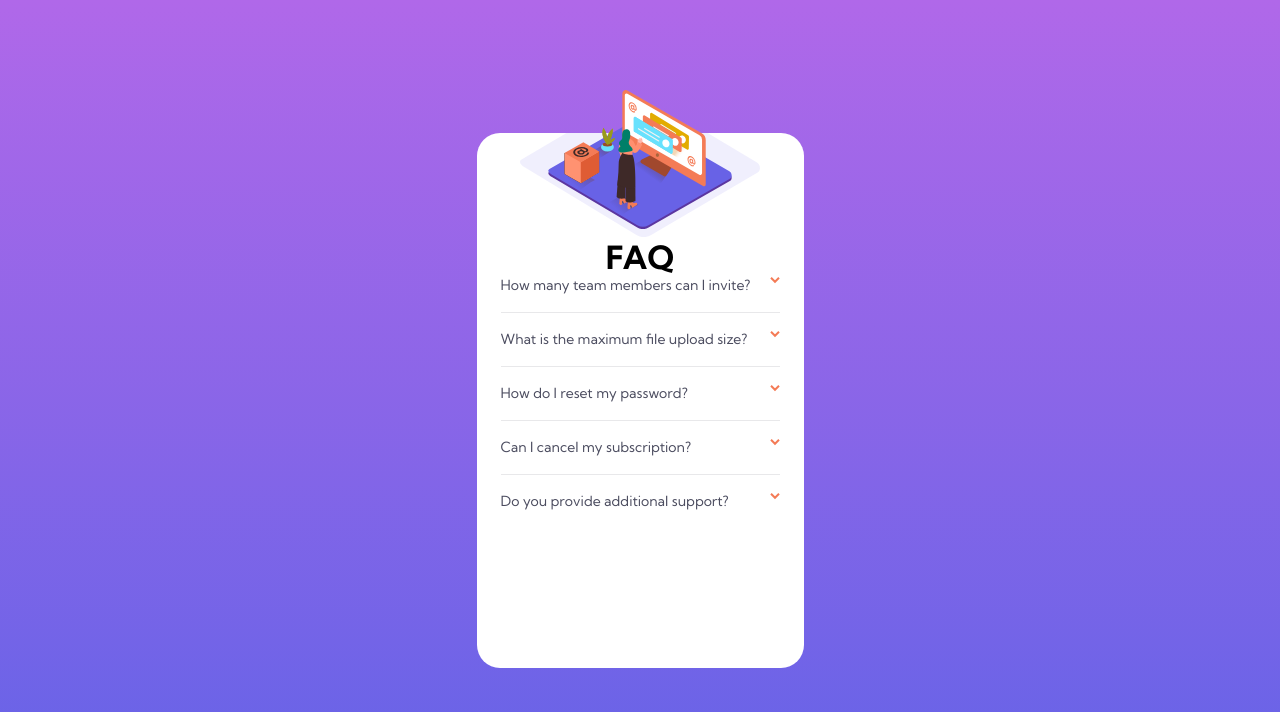
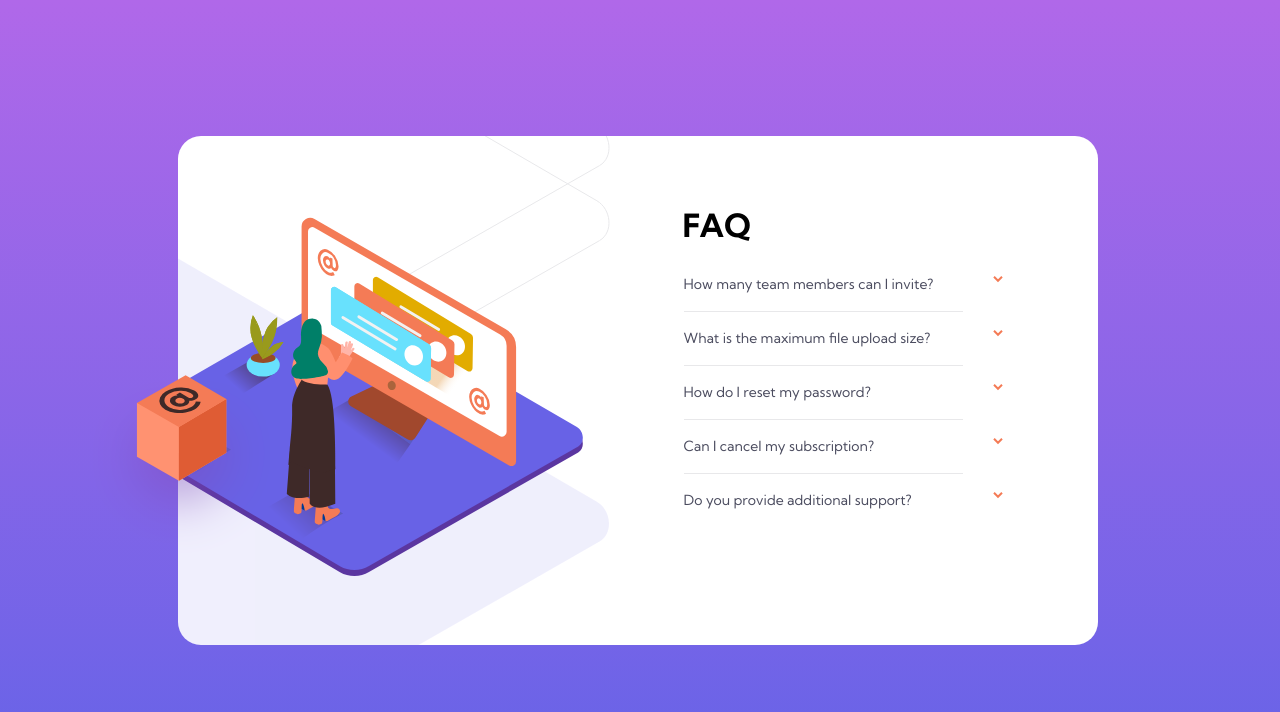
Before and after one commit to badujgenti/faq-accordion-card, a plain HTML site: page index.html in a window 1280 px wide. Drawn offline with Linux system fonts and the light colour scheme.

Commit message:
made desktop version

```diff
--- a/index.html
+++ b/index.html
@@ -10,9 +10,17 @@
       <!-- Feel free to remove these styles or customize in your own stylesheet 👍 -->
    </head>
    <body>
-      <div class="white-box">
-      <img class="bottom-pic" src="/images/bg-pattern-mobile.svg" >
-      <img class="main-pic" src="/images/illustration-woman-online-mobile.svg">
+     <img class="box-pic-desktop" src="/images/illustration-box-desktop.svg">
+     <div class="white-box">
+       <div>
+         <img class="line-pic1" src="/images/Path Copy 3.svg">
+          <img class="line-pic2" src="/images/Path Copy 3.svg">
+          <img class="bottom-pic" src="/images/bg-pattern-mobile.svg" >
+          <img class="bottom-pic-desktop" src="/images/bg-pattern-desktop.svg">
+          <img class="main-pic" src="/images/illustration-woman-online-mobile.svg">
+          <img class="main-pic-desktop" src="/images/illustration-woman-online-desktop.svg">
+    </div>
+      <div>
       <h1 class="header">FAQ</h1>
       <div class="question-box">
          <div class="each-box">
@@ -34,7 +42,7 @@
           <div class="for-arrow">
          <button class="accordion">What is the maximum file upload size? </button>
 
-         <svg width="10" height="7" xmlns="http://www.w3.org/2000/svg">
+         <svg  width="10" height="7" xmlns="http://www.w3.org/2000/svg">
           <path d="M1 .799l4 4 4-4" stroke="#F47B56" stroke-width="2" fill="none" fill-rule="evenodd"/>
        </svg>
 
@@ -84,6 +92,7 @@
          </div>
       </div>
       </div>
+    </div>
       </div>
       <script src="main.js"> </script>
    </body>
--- a/main.css
+++ b/main.css
@@ -54,7 +54,22 @@ body{
     height: 139px;
     width: 236px;
     position: absolute;
-    top: 90px;
+    transform: translate(-236px, -56px);
+}
+.bottom-pic-desktop{
+    display: none;
+}
+.main-pic-desktop{
+    display: none;
+}
+.box-pic-desktop{
+    display: none;
+}
+.line-pic1{
+    display: none;
+}
+.line-pic2{
+    display: none;
 }
 
 .header{
@@ -62,6 +77,7 @@ body{
     font-size: 32px;
     font-weight: 700;
     line-height: 40px;
+    margin: 28px 130px 40px;
 
 }
 .paragraph{
@@ -86,3 +102,63 @@ body{
     display: flex;
     justify-content: space-between;
 }
+
+
+@media screen and (min-width: 1000px){
+    .white-box{
+
+        display: flex;
+        transform: translate(-98px, -10px);
+        height: 509px;
+        width: 920px;
+        left: 0px;
+        top: 0px;
+        border-radius: 23px;
+        overflow: hidden;
+    }
+    .bottom-pic{
+        display: none;
+    }
+    .main-pic{
+        display: none;
+    }
+    .question-box{
+       position: absolute;
+       top: 140px;
+       right: 0px;
+       margin-right: 95px;
+    }
+    .header{
+        position: absolute;
+
+        top: 69px;
+        margin: 0px;
+        margin-left: 45px;
+    }
+    .rect{
+
+    }
+    .bottom-pic-desktop{
+        display: inline;
+        transform: translate(-511px, -287px);
+    }
+    .main-pic-desktop{
+        display: inline;
+        transform: translate(-44px, -868px);
+    }
+    .accordion:hover{
+        color:#F47B56;
+        cursor: pointer;
+    }
+    .box-pic-desktop{
+        display: inline;
+        z-index: 1;
+        transform: translate(1px, 65px);
+    }
+    .paragraph{
+        width: 319px;
+    }
+    .for-arrow{
+        width: 319px;
+    }
+}
--- a/main.js
+++ b/main.js
@@ -18,7 +18,6 @@ for (i = 0; i < acc.length; i++) {
         panel.style.display = "block";
         event.target.style.fontWeight = "700";
         event.target.nextElementSibling.style.transform = "rotate(180deg)";
-
     }
 
 });
```
Also changed, not shown: images/Path Copy 3.svg (added).
